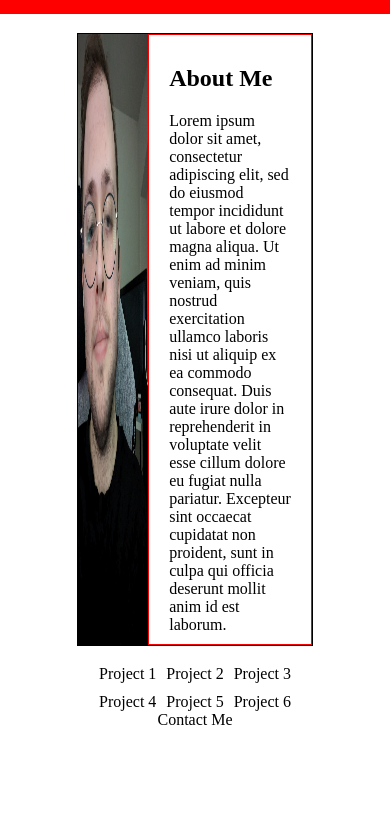
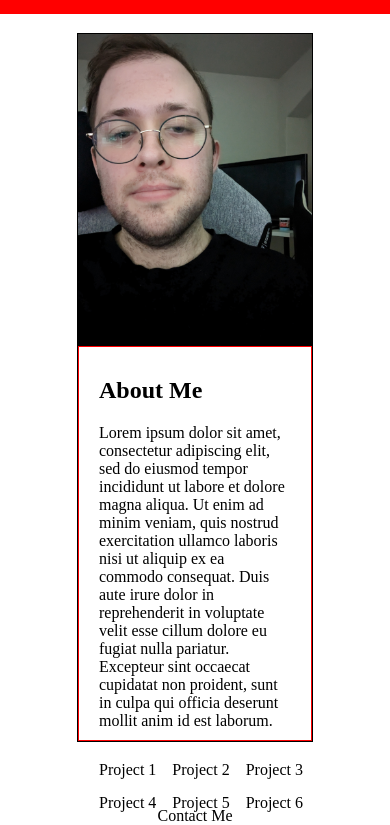
Before and after one commit to JMathiak/personal-portfolio, a website: page src/index.html in a window 390 px wide. Shown: the part 163-988 px from the top of the page. Before the commit the page ends 892 px from the top, so only its background shows below. Drawn offline with Linux system fonts and the light colour scheme.

Commit message:
Added a media query for the about me section

```diff
--- a/src/styles/main.css
+++ b/src/styles/main.css
@@ -45,9 +45,9 @@ html, body{
     outline: 1px solid black;
     max-width: 60%;
     display: flex;
+    flex-direction: row;
     justify-content: center;
 }
-
 .about-me img{
     max-width: 30%;
     height: auto;
@@ -61,9 +61,30 @@ html, body{
 
 }
 
+@media (max-width: 600px)
+{
+    .about-me{
+        flex-direction: column;
+    }
+
+    .about-me-text{
+        max-width: 100%;
+    }
+
+    .about-me img{
+        max-width: 100%;
+
+    }
+}
+
+
+
+
 .project-section{
     display: grid;
-    grid-template-columns: repeat(3, 1fr);
-    grid-template-rows: repeat(2, 1fr);
+    grid-template-columns: repeat(3, 33%);
+    grid-template-rows: repeat(2, 50%);
     gap: 10px;
+    max-width: 60%;
+    min-width: 40%;
 }
```
